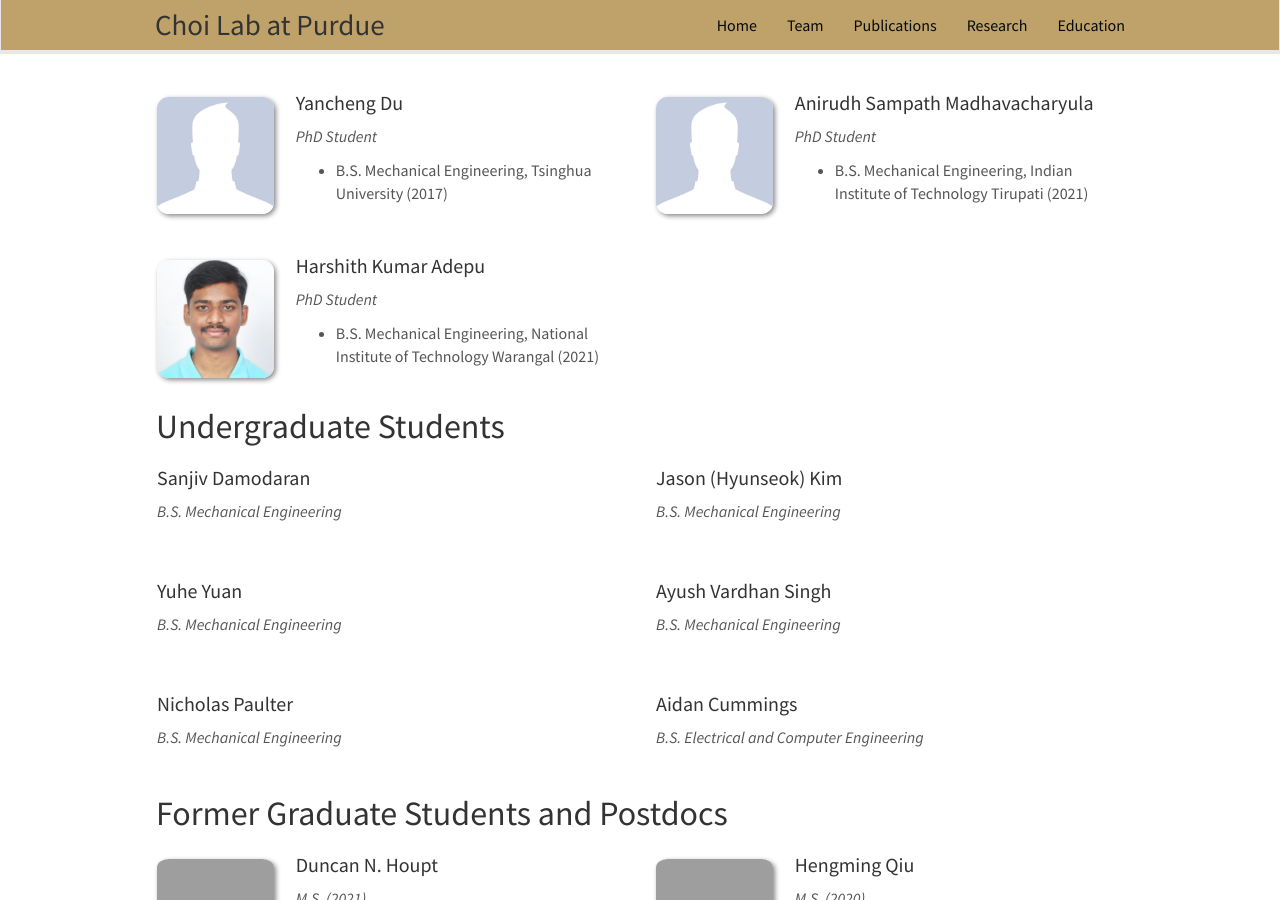
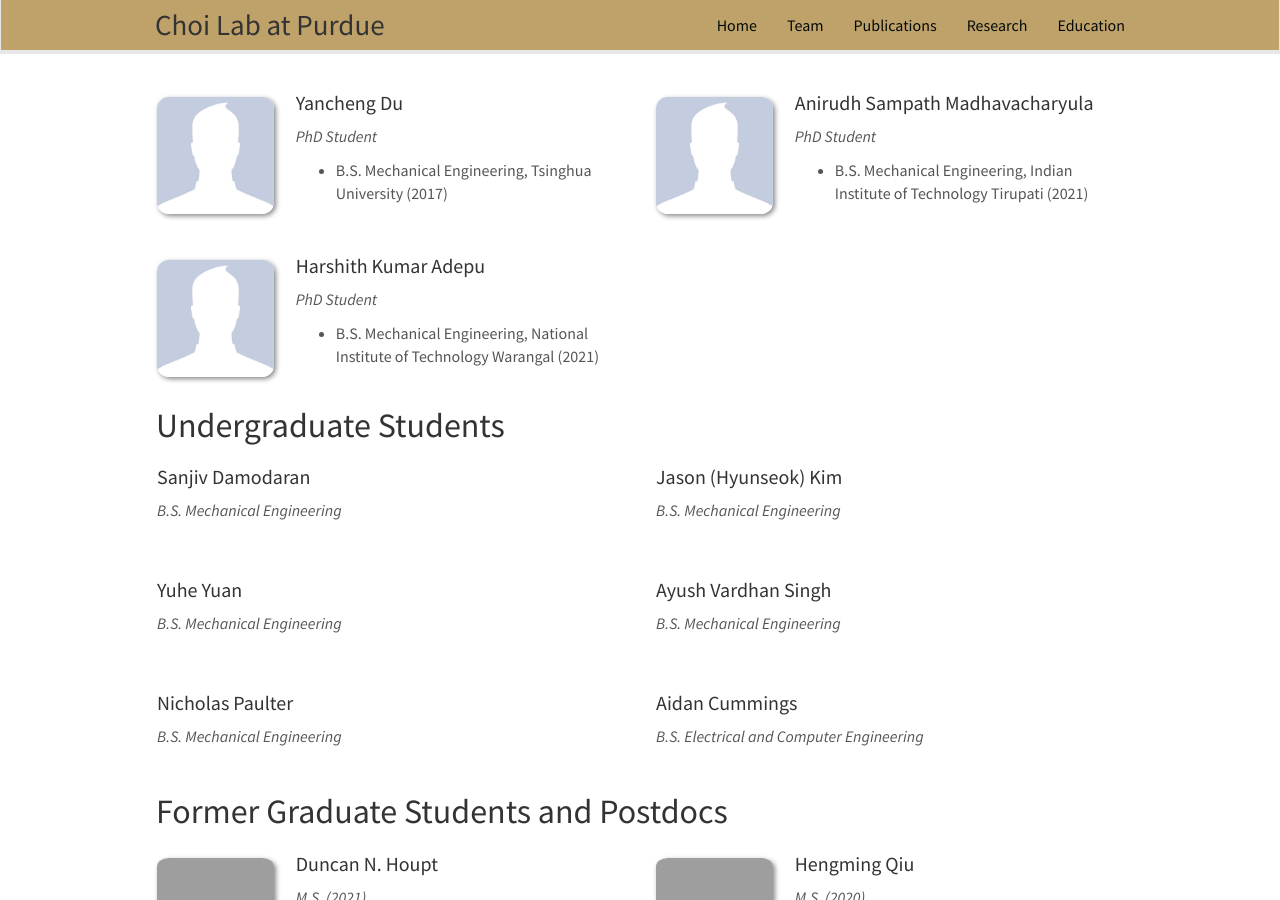
Before and after one commit to choidnalab/choidnalab.github.io, a Jekyll site: the page built from _pages/team.md, in a window 1280 px wide and 900 px high, scrolled down 539 px. Built offline with Jekyll 4.4.1, drawn with Linux system fonts in a browser that asks for light colours; nearby versions of some CDN libraries.

Commit message:
Update PhD_students.yml

```diff
--- a/_data/PhD_students.yml
+++ b/_data/PhD_students.yml
@@ -29,7 +29,7 @@
   education1: B.S. Mechanical Engineering, Indian Institute of Technology Tirupati (2021)
 
 - name: Harshith Kumar Adepu
-  photo: harshith.jpg
+  photo: nopic.jpg
   info: PhD Student
   email:
   number_educ: 1
```
